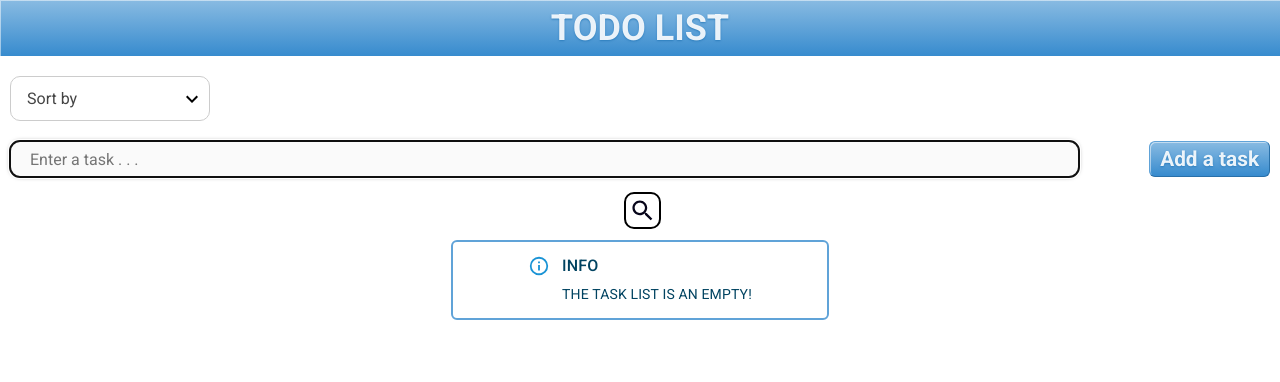
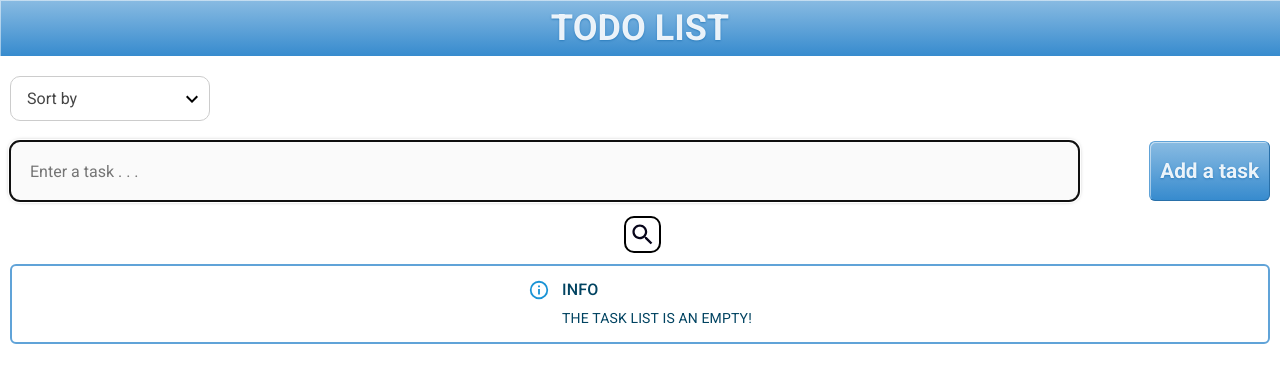
Before and after one commit to ksib7/Todolist-by-react, a React (Create React App) app: page / in a window 1280 px wide. Shown: the top 382 px of the page. Built offline with nearby package versions, Linux system fonts and the light colour scheme.

Commit message:
corrected interface

```diff
--- a/package.json
+++ b/package.json
@@ -2,6 +2,7 @@
   "name": "todo-list",
   "version": "0.1.0",
   "private": true,
+  "homepage": "https://ksib7.github.io/Todolist-by-react",
   "dependencies": {
     "@emotion/react": "^11.9.3",
     "@emotion/styled": "^11.9.3",
@@ -22,6 +23,8 @@
     "web-vitals": "^2.1.4"
   },
   "scripts": {
+    "predeploy": "npm run build",
+    "deploy": "gh-pages -d build",
     "start": "react-scripts start",
     "build": "react-scripts build",
     "test": "react-scripts test",
@@ -44,5 +47,8 @@
       "last 1 firefox version",
       "last 1 safari version"
     ]
+  },
+  "devDependencies": {
+    "gh-pages": "^4.0.0"
   }
 }
--- a/src/components/UI/Empty/Empty.jsx
+++ b/src/components/UI/Empty/Empty.jsx
@@ -7,7 +7,7 @@ import cl from "./Empty.module.css";
 
 export const Empty = () => {
   return (
-    <Stack className={cl.messageBlock} sx={{ width: "30%" }} spacing={2}>
+    <Stack className={cl.messageBlock} spacing={2}>
       <Alert
         className={cl.message}
         style={{ border: "2px solid #60a3d8", borderRadius: "6px" }}
--- a/src/components/UI/Input/Input.module.css
+++ b/src/components/UI/Input/Input.module.css
@@ -10,6 +10,7 @@ input {
   transition: all 0.3s;
   display: block;
   width: 100%;
+  height: 60px;
   font-size: 16px;
   font-family: "Roboto";
 }
```
Also changed, not shown: 1 other file (tests, documents, lock files or other folders).
